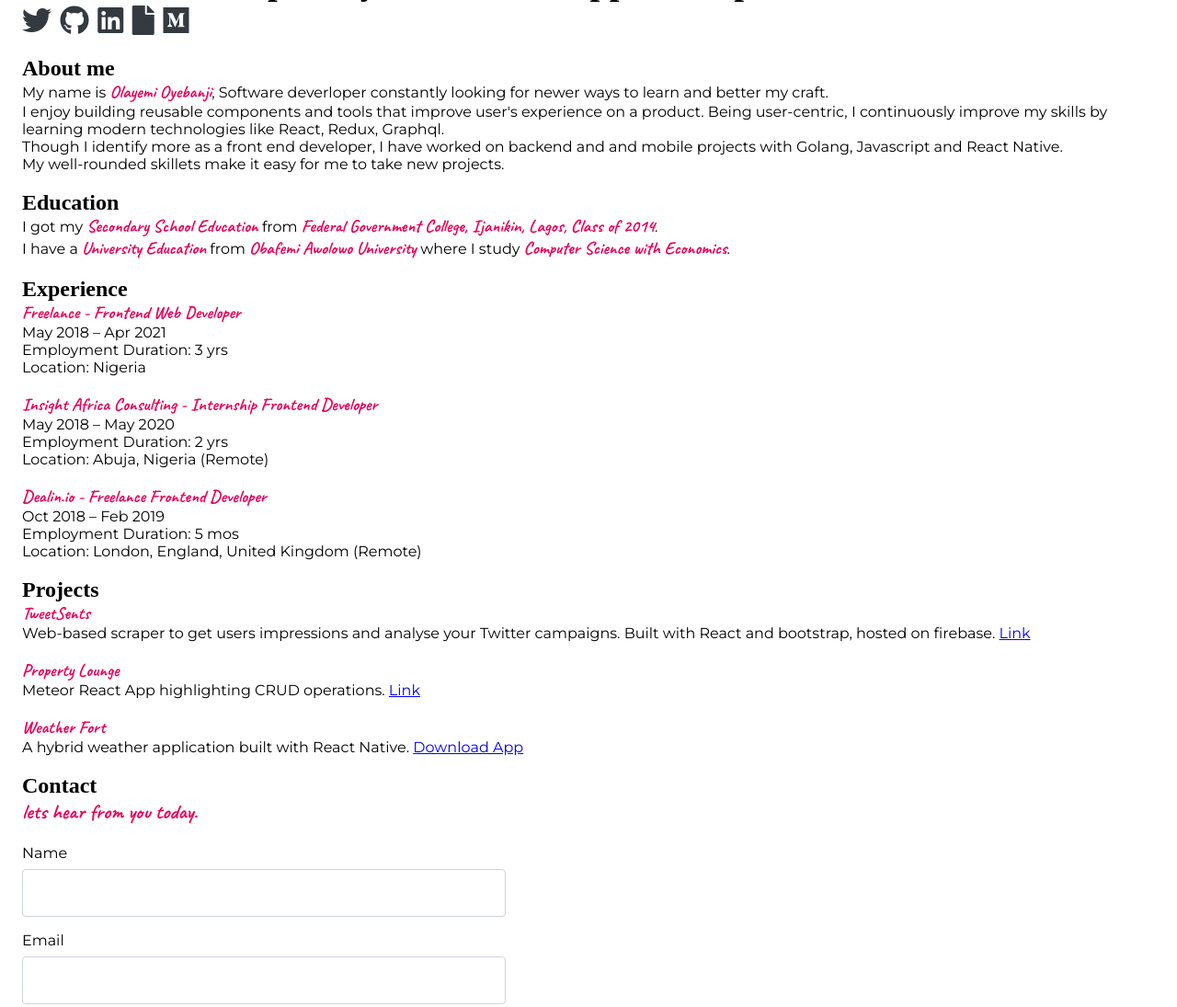
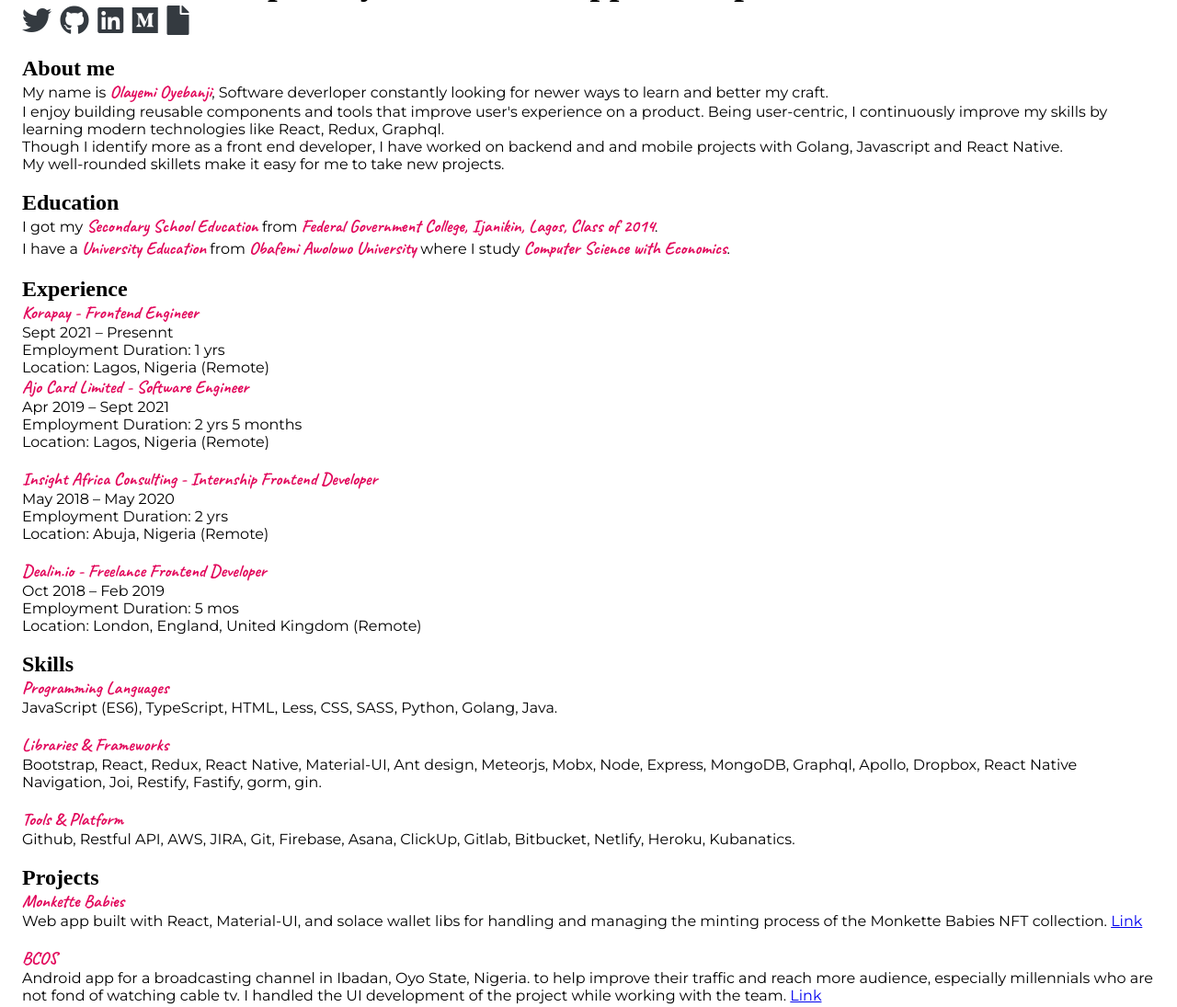
Before and after one commit to BigUncleYemi/resume-project, a website: page public/index.html in a window 1280 px wide. Shown: the part 141-1236 px from the top of the page at 92% size. Drawn offline with nearby package versions, Linux system fonts and the light colour scheme.

Commit message:
updates v2

```diff
--- a/public/index.html
+++ b/public/index.html
@@ -35,11 +35,11 @@
           <a target="_blank" class="text-light" href="https://www.linkedin.com/in/oaoyebanji/">
             <i class="fab fa-linkedin mx-3"></i>
           </a>
+          <a target="_blank" class="text-light" href="https://biguncleyemi.medium.com/">
+            <i class="fab fa-medium mx-3"></i>
+          </a>
           <a title="resume" target="_blank" class="text-light" href="http://bit.ly/Yemicv">
             <i class="fas fa-file mx-3"></i>
-          </a>
-          <a target="_blank" class="text-light" href="https://biguncleyemi.medium.com/">
-            <i class="fab fa-medium mx-3"></i>
           </a>
         </div>
       </h1>
@@ -77,11 +77,18 @@
     <section>
       <h2>Experience</h2>
       <dl>
-        <dt><strong>Freelance - Frontend Web Developer</strong></dt>
+
+        <dt><strong>Korapay - Frontend Engineer</strong></dt>
         <dd>
-          May 2018 – Apr 2021<br />
-          Employment Duration: 3 yrs<br />
-          Location: Nigeria<br />
+          Sept 2021 – Presennt <br />
+          Employment Duration: 1 yrs<br />
+          Location: Lagos, Nigeria (Remote)<br />
+        </dd>
+        <dt><strong>Ajo Card Limited - Software Engineer</strong></dt>
+        <dd>
+          Apr 2019 – Sept 2021<br />
+          Employment Duration: 2 yrs 5 months<br />
+          Location: Lagos, Nigeria (Remote)<br />
         </dd>
         <br>
         <dt><strong>Insight Africa Consulting - Internship Frontend Developer</strong></dt>
@@ -100,28 +107,48 @@
       </dl>
     </section>
     <br />
+
+    <section>
+      <h2>Skills</h2>
+      <dl>
+        <dt><strong>Programming Languages</strong></dt>
+        <dd>
+          JavaScript (ES6), TypeScript, HTML, Less, CSS, SASS, Python, Golang, Java.
+        </dd>
+        <br>
+        <dt><strong>Libraries & Frameworks</strong></dt>
+        <dd>
+          Bootstrap, React, Redux, React Native, Material-UI, Ant design, Meteorjs, Mobx, Node, Express, MongoDB, Graphql, Apollo, Dropbox,
+          React Native Navigation, Joi, Restify, Fastify, gorm, gin.
+        </dd>
+        <br>
+        <dt><strong>Tools & Platform</strong></dt>
+        <dd>
+          Github, Restful API, AWS, JIRA, Git, Firebase, Asana, ClickUp, Gitlab, Bitbucket, Netlify, Heroku, Kubanatics.
+        </dd>
+        <br>
+      </dl>
+    </section>
     <section>
       <h2>Projects</h2>
       <dl>
-        <dt><strong>TweetSents</strong></dt>
+        <dt><strong>Monkette Babies</strong></dt>
         <dd>
-          Web-based scraper to get users impressions and analyse your Twitter campaigns. Built with React and bootstrap,
-          hosted on firebase.
-          <a target="_blank" href="https://tweetsents.firebaseapp.com/">Link</a>
+          Web app built with React, Material-UI, and solace wallet libs for
+          handling and managing the minting process of the Monkette Babies NFT
+          collection.
+          <a target="_blank" href="https://www.monkettebabies.io/">Link</a>
         </dd>
         <br>
-        <dt><strong>Property Lounge</strong></dt>
+        <dt><strong>BCOS</strong></dt>
         <dd>
-          Meteor React App highlighting CRUD operations.
-          <a target="_blank" href="https://propertylounge.herokuapp.com">Link</a>
+          Android app for a broadcasting channel in Ibadan, Oyo State, Nigeria.
+          to help improve their traffic and reach more audience, especially
+          millennials who are not fond of watching cable tv. I handled the UI
+          development of the project while working with the team.
+          <a target="_blank" href="https://play.google.com/store/apps/details?id=com.bcos">Link</a>
         </dd>
         <br>
-        <dt><strong>Weather Fort</strong></dt>
-        <dd>
-          A hybrid weather application built with React Native.
-          <a target="_blank" href="https://drive.google.com/file/d/1U5bVgPe7wvegofSG_u_3IGe2WV8hI8__/view">Download
-            App</a>
-        </dd>
       </dl>
     </section>
     <br />
@@ -151,7 +178,7 @@
   </main>
   <footer>
     <p id="yem">Big Uncle Yemi</p>
-    <p>&copy; 2021 HNG with ❤️ from Big Uncle Yemi</p>
+    <p>&copy; 2022 Built with ❤️ from Big Uncle Yemi</p>
   </footer>
 
    <!-- The Modal for alert and notification-->
```
